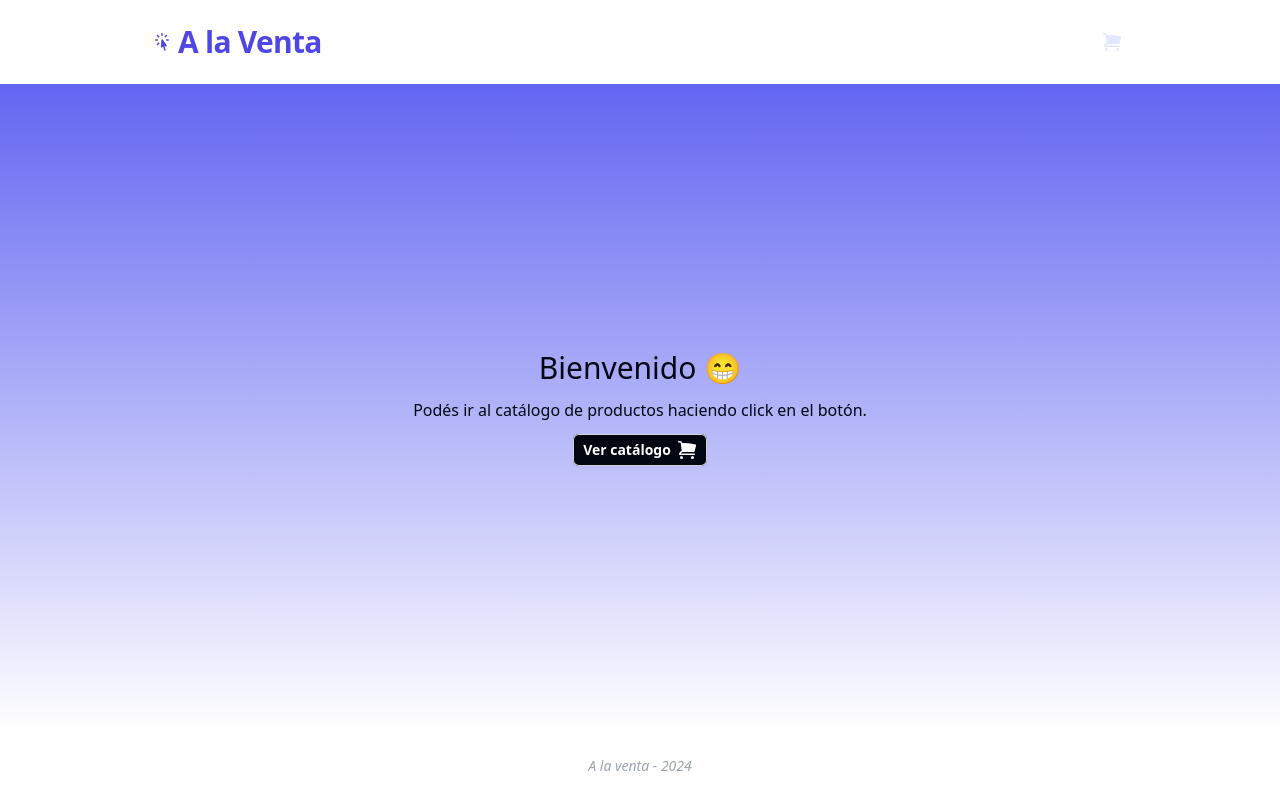
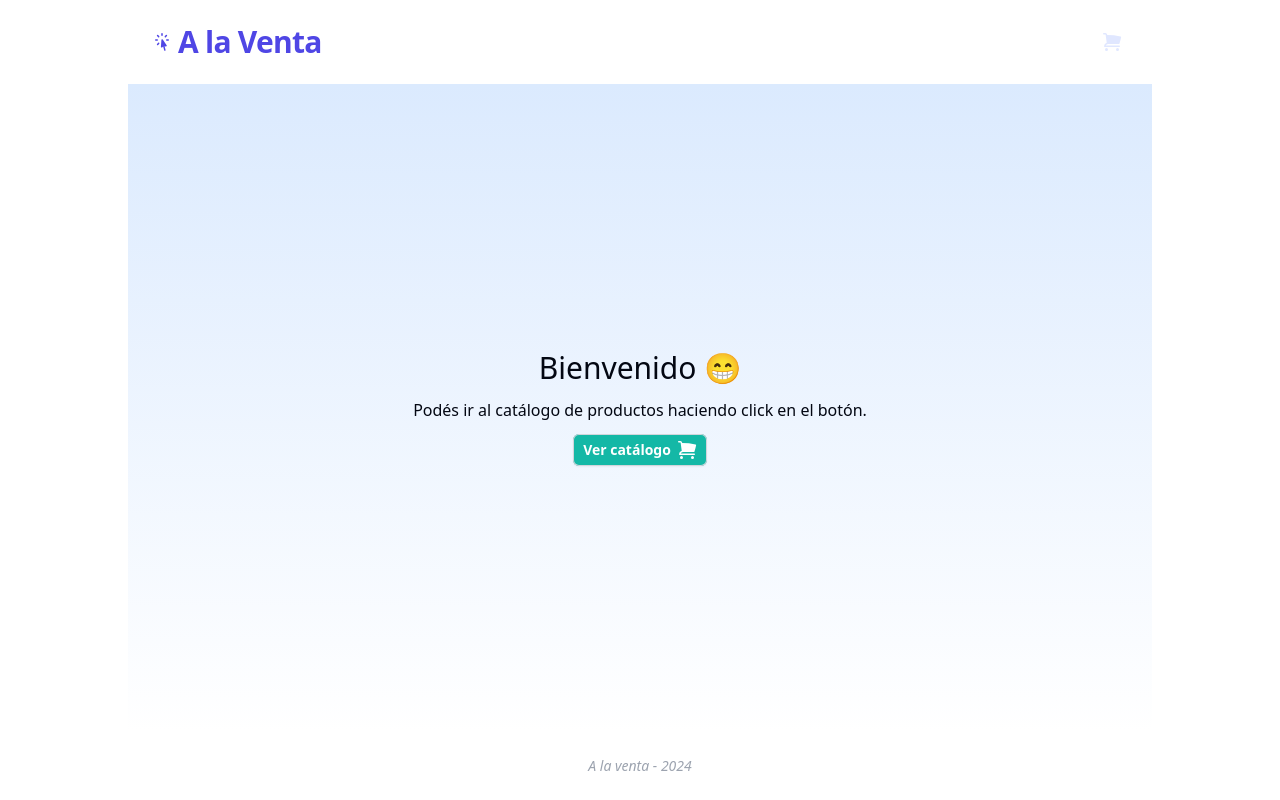
Before and after one commit to FedericoMp/alaventa, a React (Vite) app: page / in a window 1280 px wide. Built offline with nearby package versions, Linux system fonts and the light colour scheme.

Commit message:
Updated styles and structure for home and notfound pages

```diff
--- a/src/pages/Home.jsx
+++ b/src/pages/Home.jsx
@@ -7,10 +7,10 @@ const Home = () => {
     return (
         <section id="Home" className="flex flex-col h-full">
             <Header/>
-            <div className="flex-1 flex flex-col justify-center items-center bg-gradient-to-b from-indigo-500">
+            <div className="flex-1 flex flex-col justify-center items-center bg-gradient-to-b from-blue-100 max-w-screen-lg mx-auto w-full">
                 <h1 className="text-2xl font-sans text-gray-950 sm:text-3xl mb-3 max-w-fit">Bienvenido 😁</h1>
                 <p className="mb-3 max-w-fit text-center text-gray-950">Podés ir al catálogo de productos haciendo click en el botón.</p>
-                <Link href="/productos" type="button" className="rounded-md bg-gray-950 px-2.5 py-1.5 text-sm font-semibold text-white shadow-sm ring-1 ring-inset ring-gray-300 hover:bg-gray-600 flex justify-between align-middle max-w-fit">
+                <Link href="/productos" type="button" className="rounded-md bg-teal-500 px-2.5 py-1.5 text-sm font-semibold text-white shadow-sm ring-1 ring-inset ring-gray-300 hover:bg-teal-600 flex justify-between align-middle max-w-fit">
                     Ver catálogo
                     <ShoppingCartIcon className="ml-1.5 h-5 w-5 flex-shrink-0" aria-hidden="true"/>
                 </Link>
--- a/src/pages/NotFound.jsx
+++ b/src/pages/NotFound.jsx
@@ -7,7 +7,7 @@ const NotFound = () => {
     return (
         <section id="NotFound" className="flex flex-col h-full">
             <Header/>
-            <div className="flex-1 flex flex-col justify-center items-center bg-gradient-to-b from-indigo-200">
+            <div className="flex-1 flex flex-col justify-center items-center bg-gradient-to-b from-blue-100 max-w-screen-lg mx-auto w-full">
                 <h1 className="text-2xl font-sans text-gray-900 sm:text-3xl mb-3 max-w-fit">Ups, ocurrió un error!</h1>
                 <p className="mb-3 max-w-fit text-center">Podés volver al catálogo de productos haciendo click en el botón.</p>
                 <Link href="/productos" type="button" className="rounded-md bg-white px-2.5 py-1.5 text-sm font-semibold text-gray-900 shadow-sm ring-1 ring-inset ring-gray-300 hover:bg-gray-50 flex justify-between align-middle max-w-fit">
```
